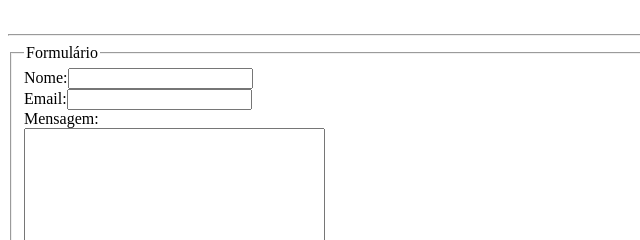
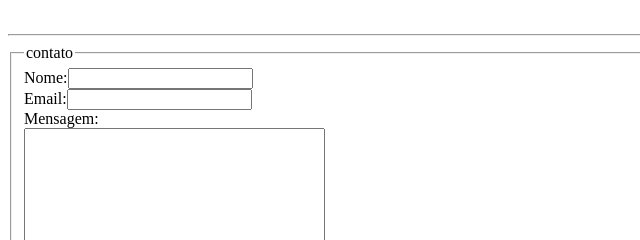
Before and after one commit to Zeromeia22/bruslack, a plain HTML site: page contato.html in a window 1280 px wide. Shown: the top 240 px of the page, 0-640 px from the left. Drawn offline with Linux system fonts and the light colour scheme.

Commit message:
Update contato.html

```diff
--- a/contato.html
+++ b/contato.html
@@ -15,7 +15,7 @@
       <div id="area">
     <form id="contato" autocomplete="off">
       <fieldset>
-        <legend>Formulário</legend>
+        <legend>contato</legend>
         <label>Nome:</label><input class="campo_nome" type="text"><br>
         <label>Email:</label><input class="campo_email" type="password"><br>
         <label>Mensagem:</label><br><textarea class="msg" cols="35" rows="8"></textarea><br>
```
